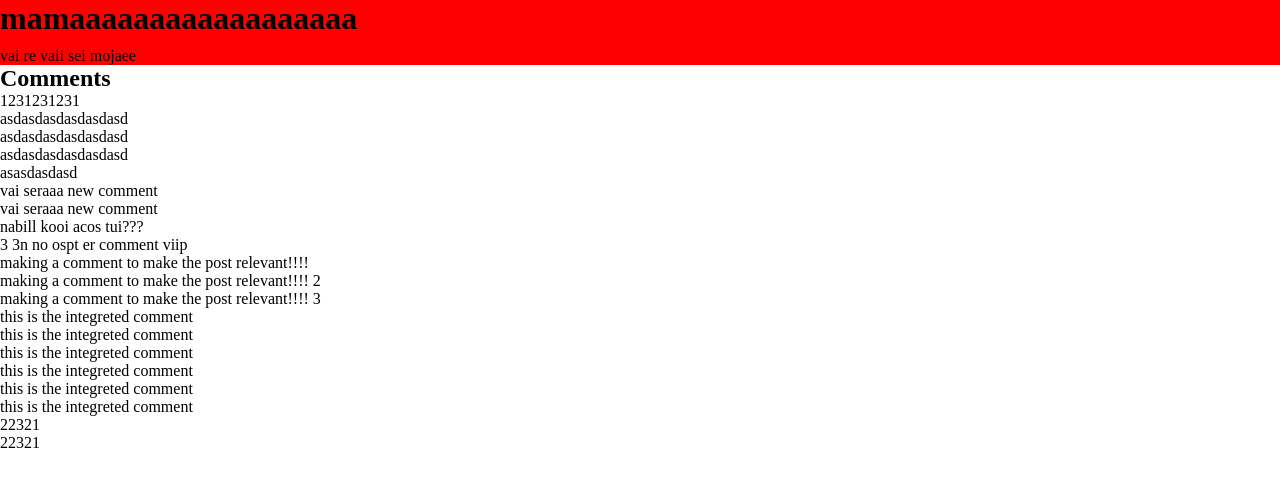
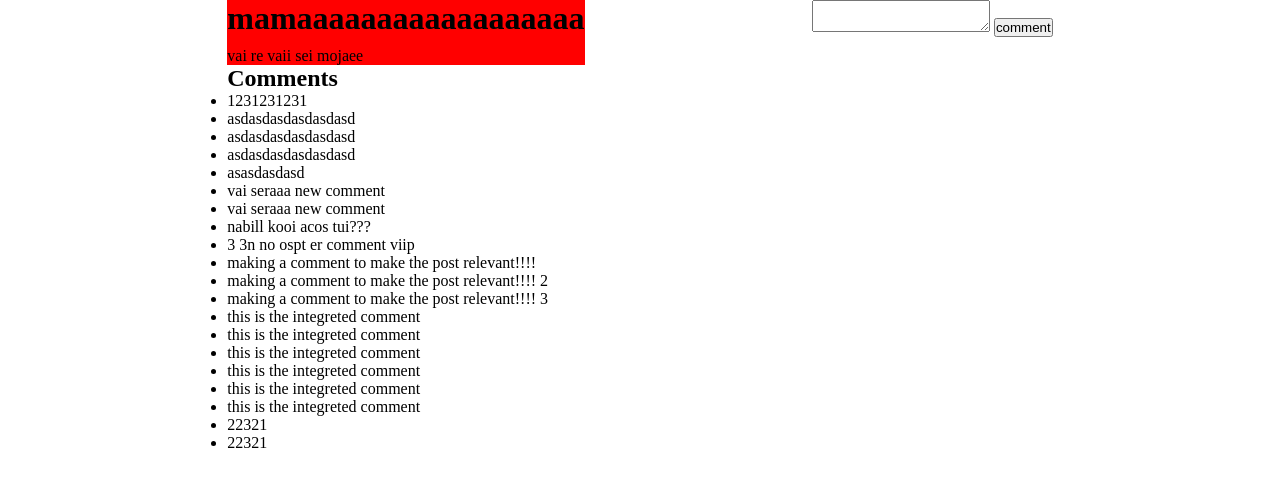
Before and after one commit to khatamirock/django_sample_learn, a Django app: template comment/templates/post.html in a window 1280 px wide. Shown: the top 487 px of the page. Run offline with Django 3.2, Linux system fonts and the light colour scheme; the template is opened without the code that fills it: values that come from a table or form of the project are taken from there, others are empty; data comes from the database, SQL or seed files in the repository; both versions use the stored data as it was after the commit.

Commit message:
post comment functionallity added

```diff
--- a/comment/static/css/styles.css
+++ b/comment/static/css/styles.css
@@ -41,13 +41,6 @@
   list-style: none;
 }
 
-.postsec {
-  background-color: red;
-  display: -ms-grid;
-  display: grid;
-  /* make the items display in center vertically */
-}
-
 .postview {
   border-radius: 8px;
   padding: 10px 22px;
@@ -63,4 +56,20 @@
 .postview h2 {
   margin: 0px !important;
 }
+
+.containerr {
+  display: -webkit-box;
+  display: -ms-flexbox;
+  display: flex;
+  -webkit-box-pack: space-evenly;
+      -ms-flex-pack: space-evenly;
+          justify-content: space-evenly;
+}
+
+.postsec {
+  background-color: red;
+  display: -ms-grid;
+  display: grid;
+  /* make the items display in center vertically */
+}
 /*# sourceMappingURL=styles.css.map */
--- a/comment/static/css/styles.scss
+++ b/comment/static/css/styles.scss
@@ -34,14 +34,6 @@
 
 }
 
-.postsec {
-    background-color: red;
-    display: grid;
-    /* make the items display in center vertically */
-
-
-}
-
 
 
 .postview {
@@ -61,3 +53,17 @@
         margin: 0px !important;
     }
 }
+
+// post...
+.containerr {
+    display: flex;
+    justify-content: space-evenly;
+}
+
+.postsec {
+    background-color: red;
+    display: grid;
+    /* make the items display in center vertically */
+
+
+}
--- a/comment/static/js/script.js
+++ b/comment/static/js/script.js
@@ -1,5 +1,13 @@
 
 document.addEventListener('DOMContentLoaded', function () {
+    // post.hmtl >> add comment buttn
+
+
+
+
+
+
+
 
     var navls = document.querySelectorAll('.navbar ul li');
     console.log(navls);
@@ -14,14 +22,43 @@
 
 
     var postDivs = document.querySelectorAll('.postview');
-
-
     postDivs.forEach(function (postDiv) {
         postDiv.addEventListener('click', function () {
             var postId = postDiv.getAttribute('data-postid');
             console.log(postId);
             window.location.href = '/api/postd/' + postId;
         });
+    });
+
+
+
+    var addCommentBtn = document.querySelector('.commentsection button');
+    addCommentBtn.addEventListener('click', function () {
+        const commentTextarea = document.querySelector('.commentsection textarea');
+        // add comment
+        var postid = addCommentBtn.getAttribute('data-postid');
+        // alert(commentTextarea.value);
+        fetch('/add_comment/', {
+            method: 'POST',
+            body: JSON.stringify({
+                id: postid,
+                comment: commentContent
+            })
+        })
+            .then(response => response.json())
+            .then(data => console.log(data))
 
     });
+
+
+
+
+
+
+
+
+
+
+
+
 });
--- a/comment/templates/post.html
+++ b/comment/templates/post.html
@@ -8,10 +8,12 @@
     <title>Document</title>
     {% load static %}
     <link rel="stylesheet" href="{% static 'css/styles.css' %}">
+    <script src="{% static 'js/script.js' %}"></script>
 </head>
 
 <body>
-
+    <div class="containerr">
+        <div class="postsection">
             <div class="postsec" data-postid="{{ post.id }}">
                 <h1>{{ post.title }}</h1>
                 <p>{{ post.content }}</p>
@@ -24,6 +26,19 @@
                 <li>{{ comment.content }}</li>
                 {% endfor %}
             </ul>
+        </div>
+        <div class="commentsection">
+            <form method="POST" action="/api/add_comment/">
+                {% csrf_token %}
+                <input type="hidden" name="post_id" value="{{ post.id }}">
+                <textarea name="content"></textarea>
+                <button name={post.id} data-postid={{post.id}}>comment</button>
+            </form>
+
+        </div>
+
+    </div>
+
 </body>
 
 </html>
--- a/comment/urls.py
+++ b/comment/urls.py
@@ -1,6 +1,6 @@
 from django.urls import path, include
 from rest_framework.routers import DefaultRouter
-from .views import PostViewSet, CommentViewSet, post_detail, postView, addPost, submit_form
+from .views import PostViewSet, CommentViewSet, post_detail, postView, addPost, submit_form, add_comment
 
 
 router = DefaultRouter()
@@ -15,6 +15,7 @@
     path('postview/', postView),
     path('addpost/', addPost),
     path('submit_form/', submit_form),
+    path('add_comment/', add_comment),
 
 
 ]
```
Also changed, not shown: comment/views.py (+13 -2 lines), db.sqlite3, 1 other file. Lines whose indentation alone changed are shown as unchanged.
